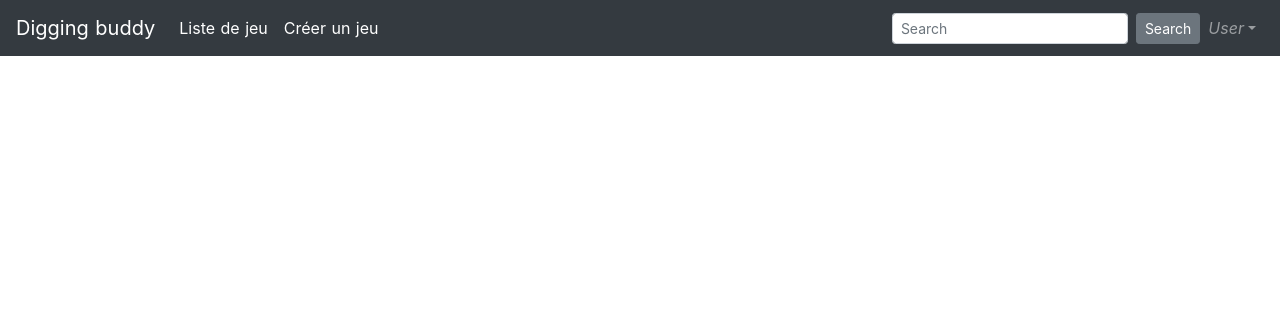
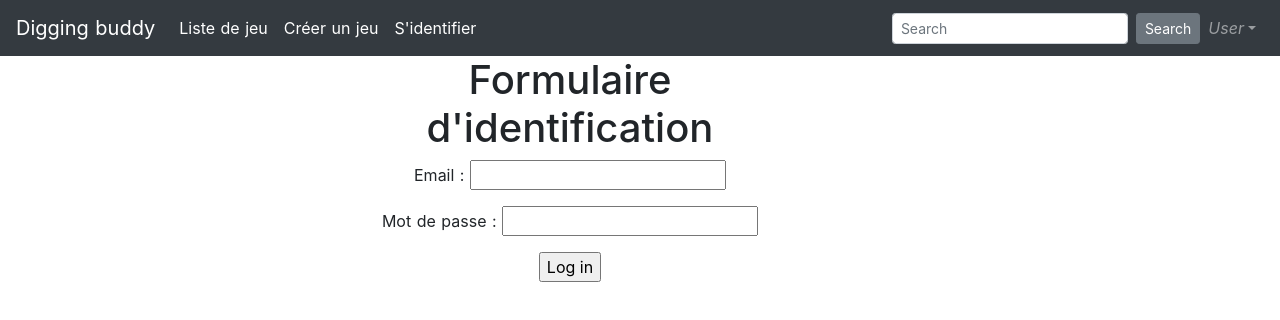
Before and after one commit to SachaMaiornikoff/digger-front, a Nuxt app: page /login in a window 1280 px wide. Shown: the top 320 px of the page. Built offline with nearby package versions, Linux system fonts and the light colour scheme.

Commit message:
Auth ready to prod

```diff
--- a/components/AppHeader.vue
+++ b/components/AppHeader.vue
@@ -15,6 +15,11 @@
           <b-nav-item>
             <nuxt-link to="/games/create" class="not-underlined-link"
               >Créer un jeu</nuxt-link
+            >
+          </b-nav-item>
+          <b-nav-item>
+            <nuxt-link to="/login" class="not-underlined-link"
+              >S'identifier</nuxt-link
             >
           </b-nav-item>
         </b-navbar-nav>
--- a/components/FileReader.vue
+++ b/components/FileReader.vue
@@ -146,7 +146,7 @@ export default {
   }
 }
 </script>
-<style>
+<style scoped>
 .image-selector {
   max-height: 150px;
   overflow: auto;
--- a/components/GameListItem.vue
+++ b/components/GameListItem.vue
@@ -30,7 +30,7 @@ export default {
   }
 }
 </script>
-<style>
+<style scoped>
 .game-list-item {
   border: black solid 1px;
   width: 450px;
--- a/components/Logo.vue
+++ b/components/Logo.vue
@@ -1,7 +1,7 @@
 <template>
   <img class="NuxtLogo" src="~/assets/images/digging-buddy-icon.jpg" />
 </template>
-<style>
+<style scoped>
 .NuxtLogo {
   animation: 2s appear;
 }
--- a/nuxt.config.js
+++ b/nuxt.config.js
@@ -17,7 +17,9 @@ export default {
         content: process.env.npm_package_description || ''
       }
     ],
-    link: [{ rel: 'icon', type: 'image/x-icon', href: '/digging-buddy-icon.jpg' }]
+    link: [
+      { rel: 'icon', type: 'image/x-icon', href: '/digging-buddy-icon.jpg' }
+    ]
   },
   /*
    ** Customize the progress-bar color
@@ -44,7 +46,8 @@ export default {
   modules: [
     // Doc: https://axios.nuxtjs.org/usage
     '@nuxtjs/axios',
-    'bootstrap-vue/nuxt'
+    'bootstrap-vue/nuxt',
+    '@nuxtjs/auth'
   ],
   /*
    ** Axios module configuration
@@ -66,5 +69,38 @@ export default {
      ** You can extend webpack config here
      */
     extend(config, ctx) {}
+  },
+  auth: {
+    // Options
+    strategies: {
+      local: {
+        _scheme: 'local',
+        endpoints: {
+          login: {
+            url:
+              (process.env.AXIOS_BASE_URL || 'http://localhost:8080/') +
+              'login',
+            method: 'post',
+            propertyName: 'token'
+          },
+          logout: false,
+          user: {
+            url:
+              (process.env.AXIOS_BASE_URL || 'http://localhost:8080/') +
+              'users/me',
+            method: 'get',
+            propertyName: false
+          }
+        }
+      }
+    },
+    redirect: {
+      login: '/login',
+      logout: '/',
+      home: '/'
+    },
+    resetOnError: true,
+    rewriteRedirects: true,
+    fullPathRedirect: true
   }
 }
--- a/package.json
+++ b/package.json
@@ -14,7 +14,8 @@
     "coverage": "nyc ava test/**/*.spec.js"
   },
   "dependencies": {
-    "@nuxtjs/axios": "^5.3.6",
+    "@nuxtjs/auth": "^4.8.5",
+    "@nuxtjs/axios": "^5.9.3",
     "axios": "^0.19.0",
     "bootstrap": "^4.4.1",
     "bootstrap-vue": "^2.1.0",
--- /dev/null
+++ b/pages/login/index.vue
@@ -0,0 +1,47 @@
+<template>
+  <div class="container">
+    <form @submit.prevent="commitLogin" class="creation-form">
+      <h1>Formulaire d'identification</h1>
+      <p>Email : <input v-model="user.email" type="text" /></p>
+      <p>Mot de passe : <input v-model="user.password" type="password" /></p>
+      <input type="submit" value="Log in" />
+    </form>
+  </div>
+</template>
+
+<script>
+export default {
+  components: {},
+  data() {
+    return { user: { email: '', password: '' } }
+  },
+  asyncData(context) {},
+  methods: {
+    commitLogin() {
+      this.$auth
+        .loginWith('local', {
+          data: this.user
+        })
+        .then(() => {
+          this.$router.push('/')
+        })
+        .catch((error) => {
+          const statusCode = error.response.status
+          console.log('Error while logging in : ' + statusCode + ' ' + error)
+        })
+    }
+  }
+}
+</script>
+
+<style>
+.container {
+  text-align: center;
+  display: inline-block;
+}
+
+.creation-form {
+  width: 40%;
+  margin-left: 30%;
+}
+</style>
--- /dev/null
+++ b/store/auth.js
@@ -0,0 +1,21 @@
+export const state = () => {
+  return {
+    token: ''
+  }
+}
+
+export const actions = {
+  async login({ dispatch }, user) {
+    // eslint-disable-next-line no-return-await
+    return await this.$axios
+      .post('/login', user)
+      .then(function(response) {
+        console.log(response)
+        this.token = response.headers
+        this.$router.replace('/games/list')
+      })
+      .catch((response) => console.log(response))
+  }
+}
+
+export const mutations = {}
```
Also changed, not shown: 1 other file (tests, documents, lock files or other folders).
